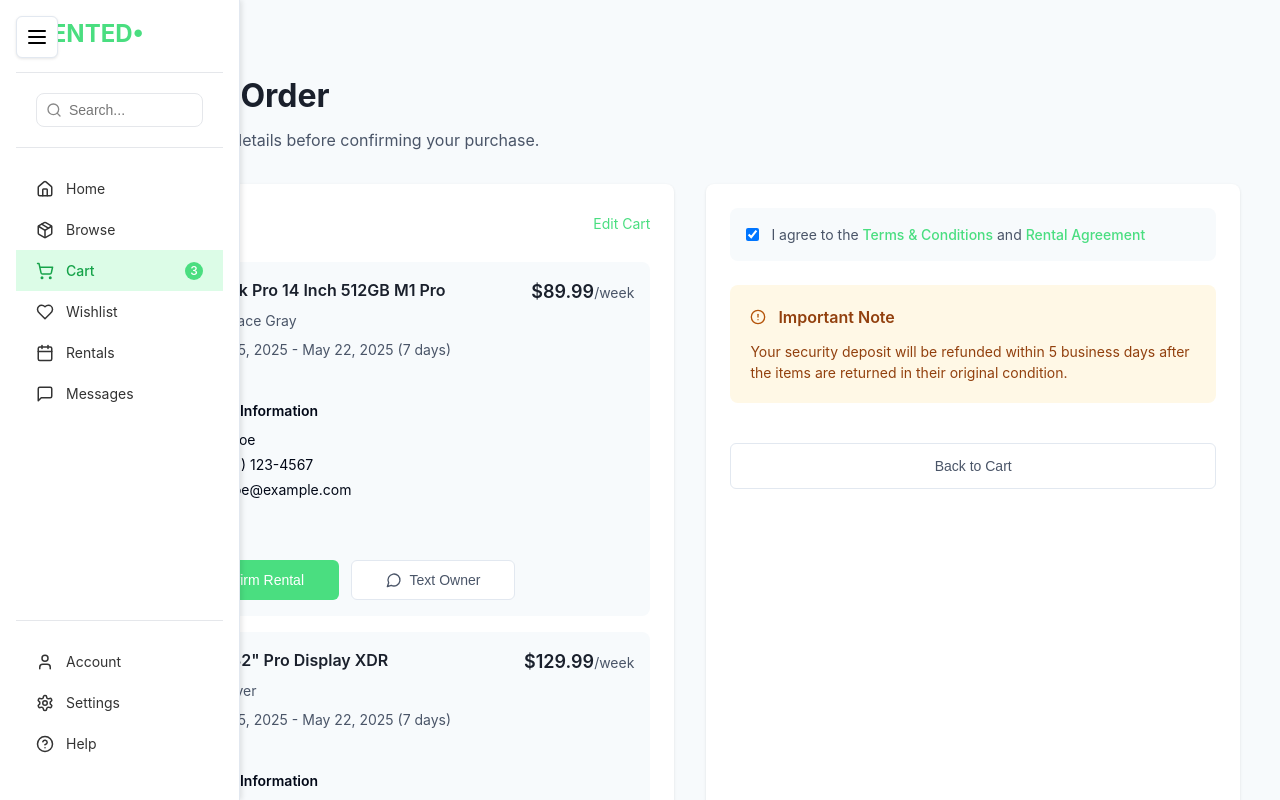
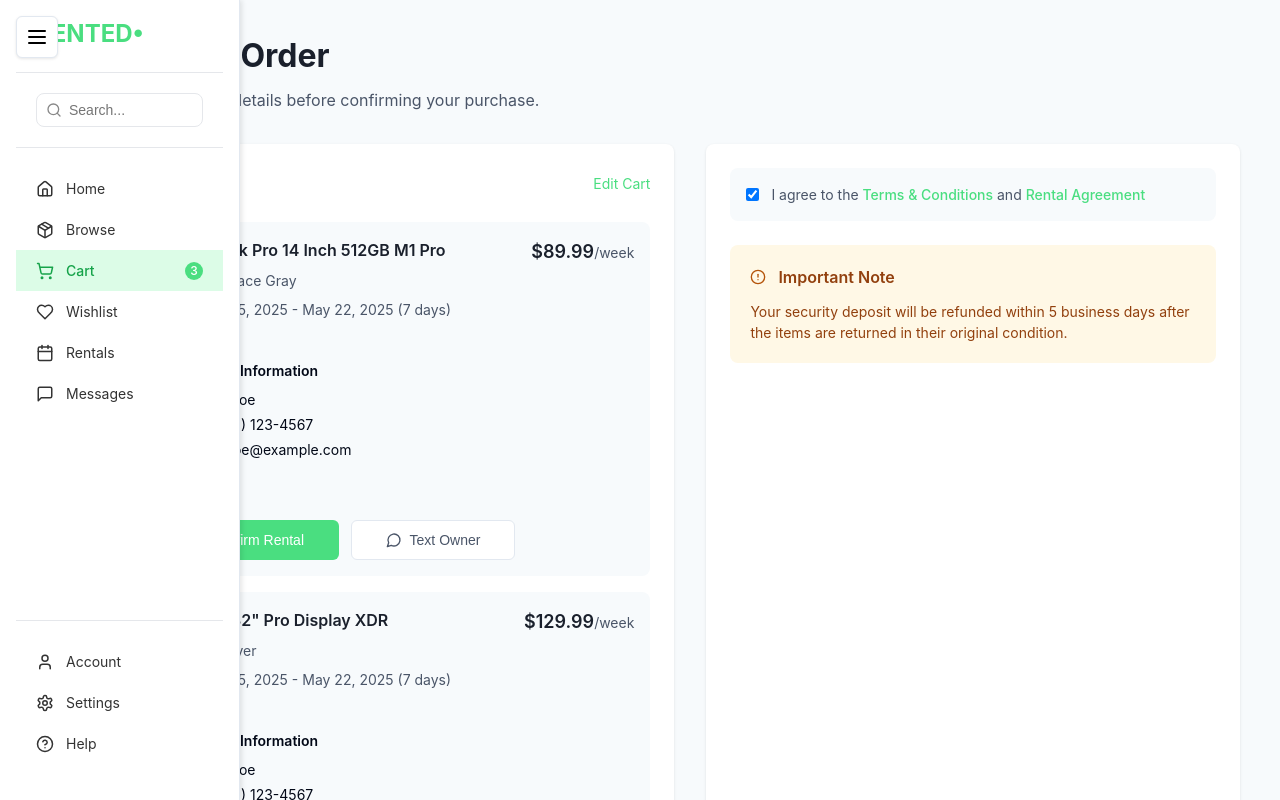
Before and after one commit to devmksaif/RENTED, a React (Create React App) app in the folder front-end/: page / in a window 1280 px wide. Built offline with nearby package versions, Linux system fonts and the light colour scheme.

Commit message:
updating

```diff
--- a/front-end/src/components/OrderConfirmation.jsx
+++ b/front-end/src/components/OrderConfirmation.jsx
@@ -11,10 +11,6 @@ function OrderConfirmation() {
         <div className="main-content">
           <div className="confirmation-container">
             <div className="confirmation-header">
-              <a href="#" className="back-link">
-                <ChevronLeft size={20} />
-                <span>Back to Cart</span>
-              </a>
               <h1 className="page-title">Review Your Order</h1>
               <p className="page-subtitle">Please review your order details before confirming your purchase.</p>
             </div>
@@ -130,10 +126,6 @@ function OrderConfirmation() {
                     original condition.
                   </p>
                 </div>
-
-                <div className="action-buttons">
-                  <button className="secondary-button">Back to Cart</button>
-                </div>
               </div>
             </div>
           </div>
```
